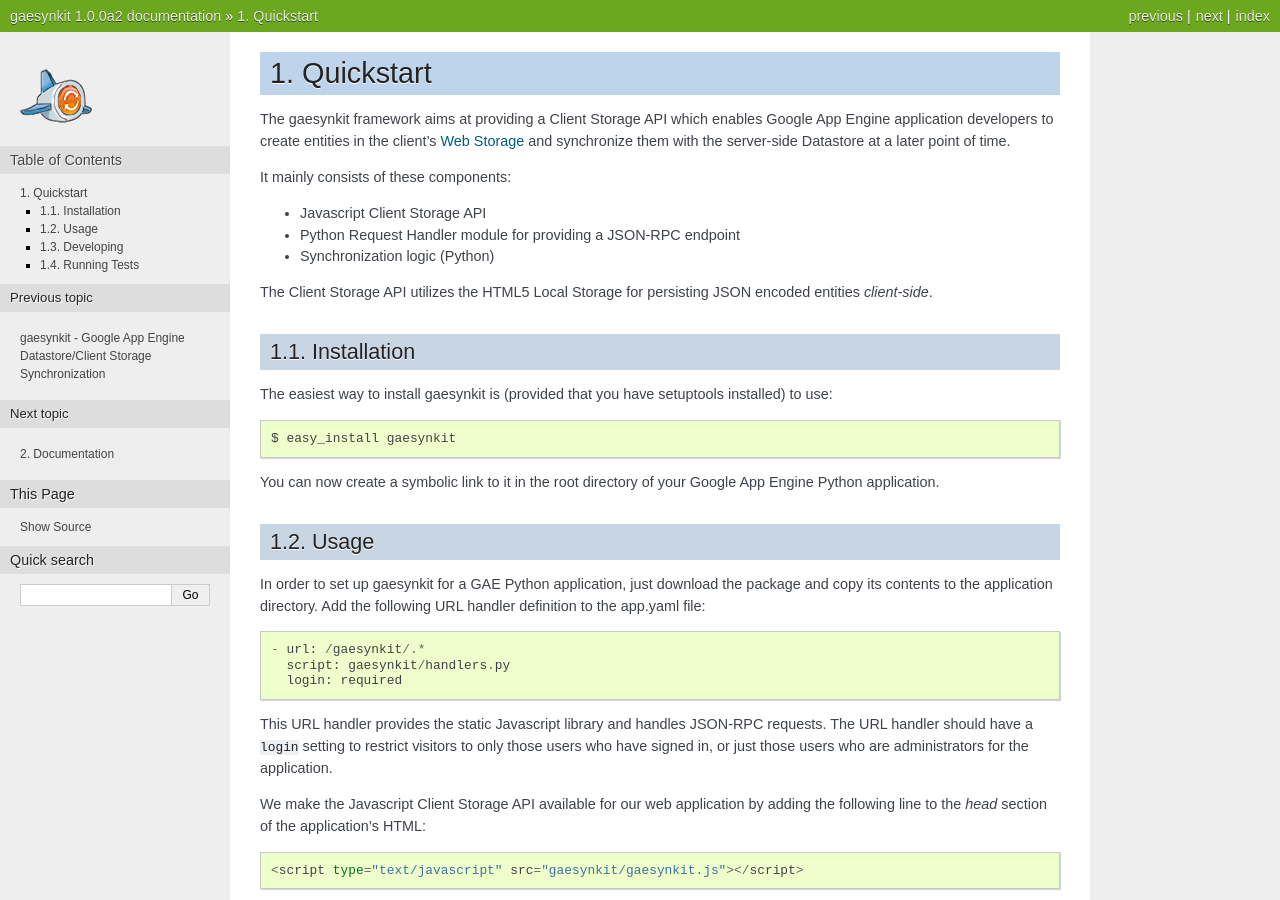
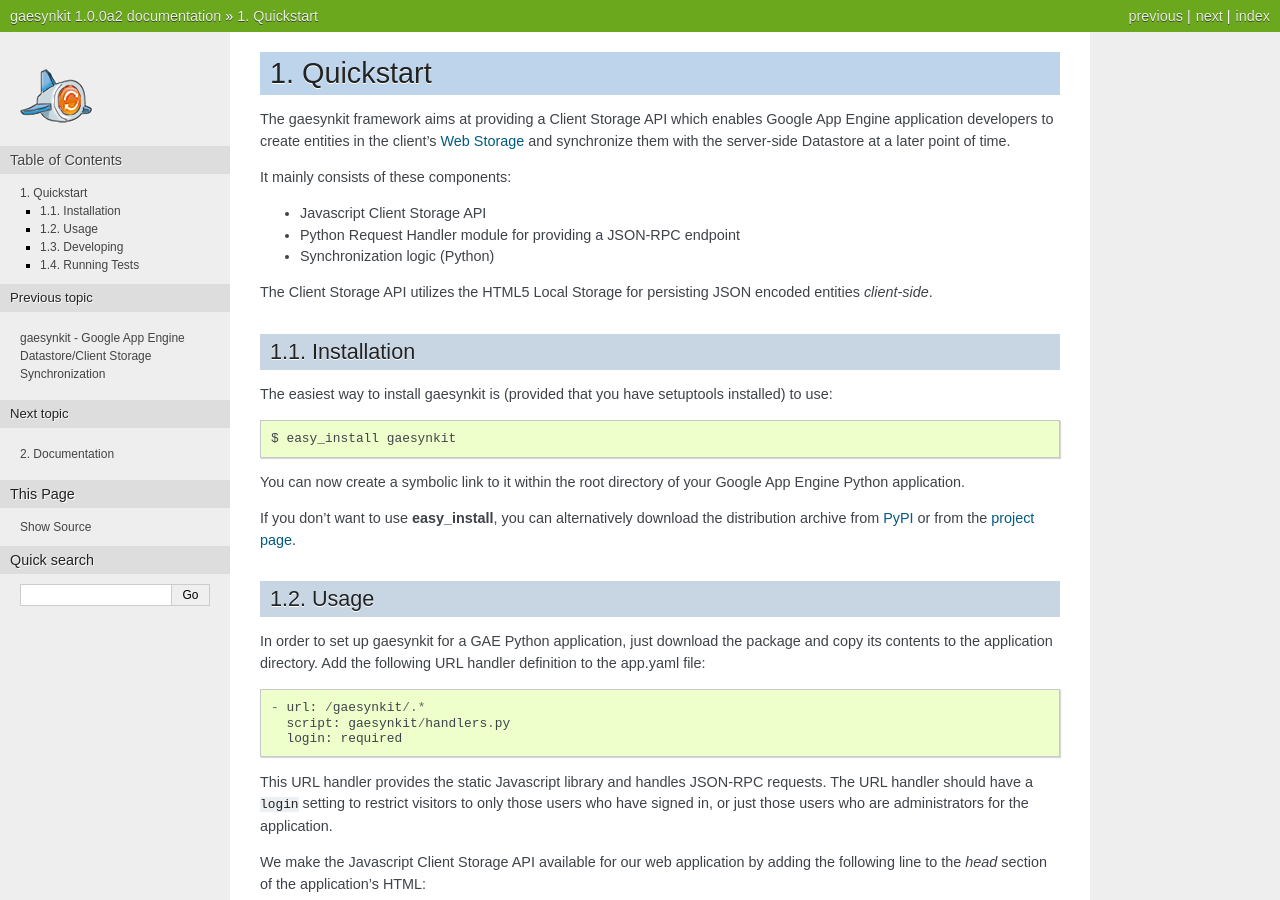
Before and after one commit to rodaebel/gaesynkit, a Sphinx documentation site: the page built from doc/source/quickstart.rst, in a window 1280 px wide and 900 px high. Built offline with Sphinx 7.4.7, drawn with Linux system fonts in a browser that asks for light colours.

Commit message:
Added alternate download locations.

```diff
--- a/doc/source/quickstart.rst
+++ b/doc/source/quickstart.rst
@@ -27,8 +27,13 @@
 
   $ easy_install gaesynkit
 
-You can now create a symbolic link to it in the root directory of your Google
-App Engine Python application.
+You can now create a symbolic link to it within the root directory of your
+Google App Engine Python application.
+
+If you don't want to use :command:`easy_install`, you can alternatively
+download the distribution archive from `PyPI
+<http://pypi.python.org/pypi/gaesynkit>`_ or from the `project page
+<http://gaesynkit.googlecode.com>`_.
 
 Usage
 =====
```
